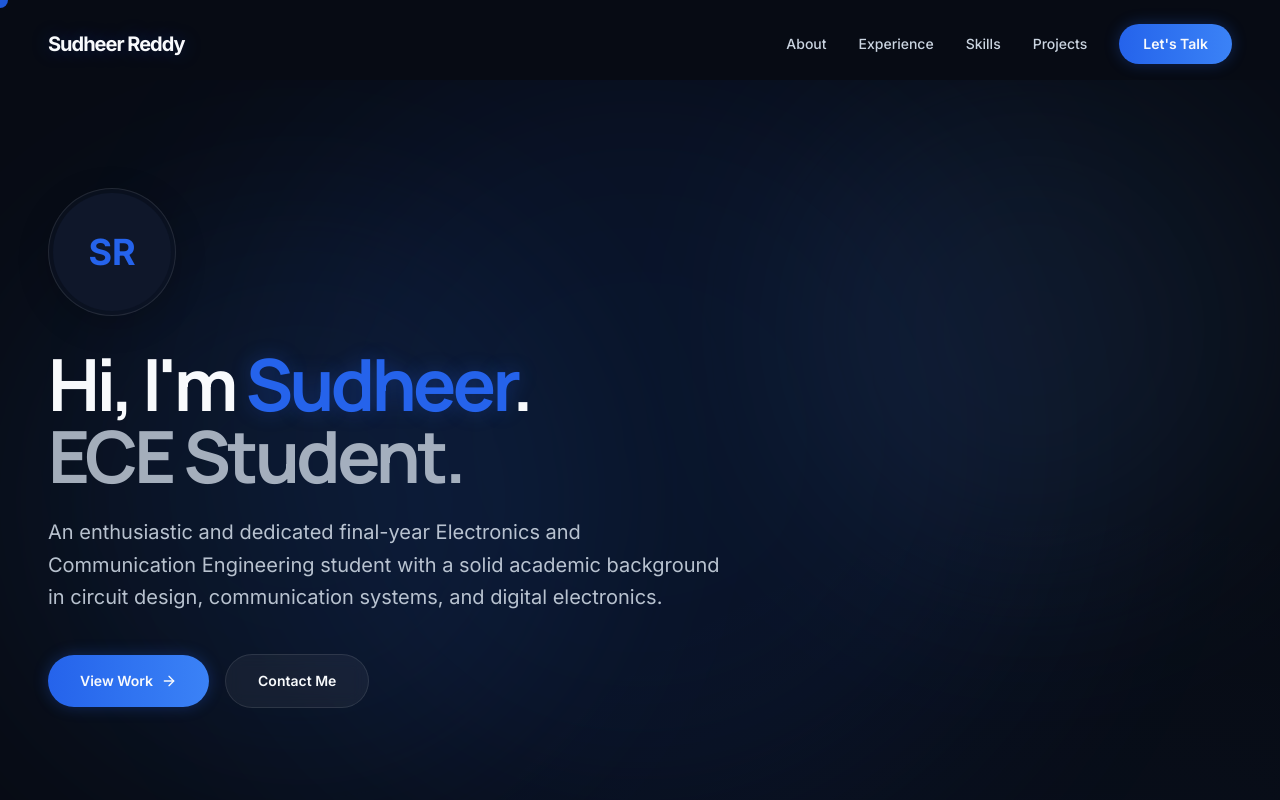
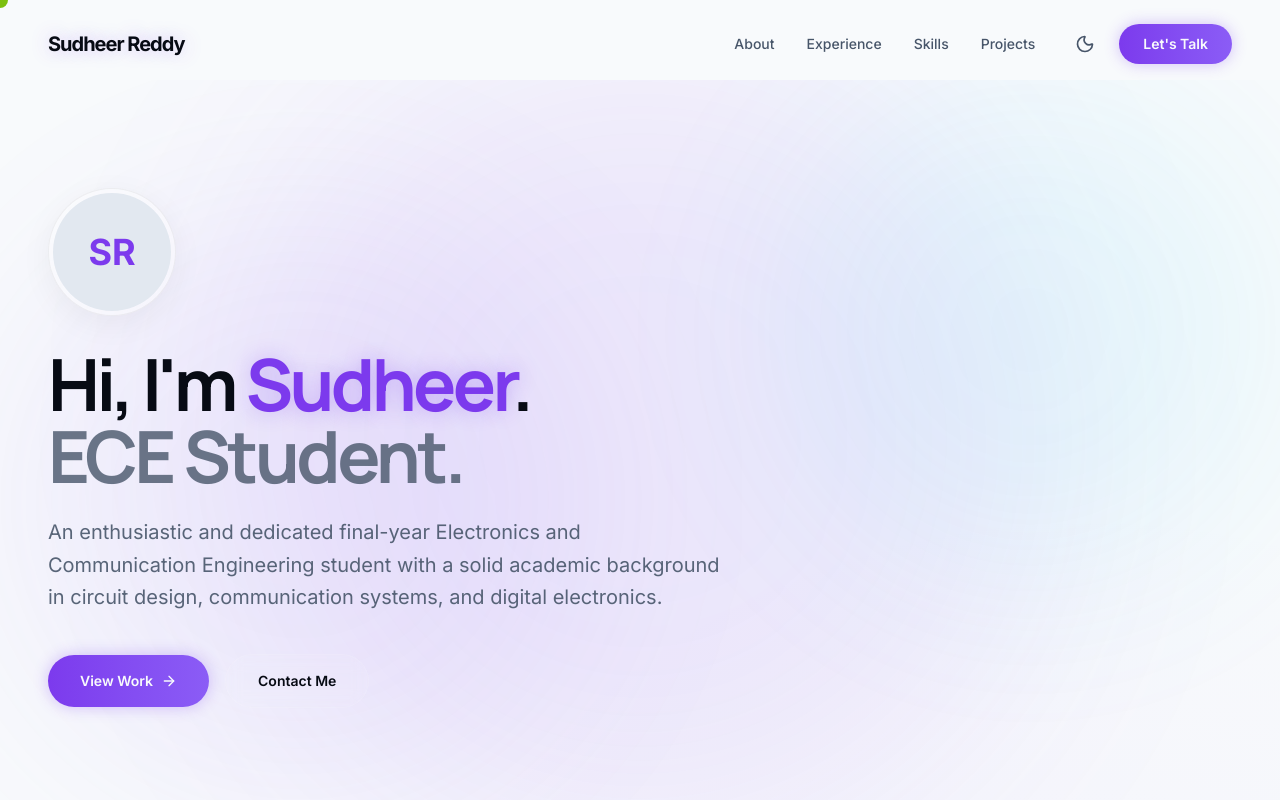
Before and after one commit to SudheerReddy007/SUDHEER-PORTFOLIO, a Next.js app: page / in a window 1280 px wide. Shown: the top 800 px of the page. Built offline with nearby package versions, Linux system fonts and the light colour scheme.

Commit message:
Restore original dark blue theme and theme toggle switch button

```diff
--- a/src/app/layout.tsx
+++ b/src/app/layout.tsx
@@ -45,7 +45,8 @@ export const metadata: Metadata = {
 
 export const viewport = {
   themeColor: [
-    { media: "(prefers-color-scheme: dark)", color: "#070B14" },
+    { media: "(prefers-color-scheme: light)", color: "white" },
+    { media: "(prefers-color-scheme: dark)", color: "black" },
   ],
 };
 
@@ -61,7 +62,7 @@ export default function RootLayout({
       suppressHydrationWarning
     >
       <body className="min-h-screen flex flex-col pt-20 font-sans selection:bg-primary/30">
-        <ThemeProvider attribute="class" defaultTheme="dark" forcedTheme="dark" enableSystem={false}>
+        <ThemeProvider attribute="class" defaultTheme="system" enableSystem>
           <CustomCursor />
           <Navbar />
           <main className="flex-1">{children}</main>
--- a/src/components/layout/Navbar.tsx
+++ b/src/components/layout/Navbar.tsx
@@ -5,6 +5,7 @@ import { motion } from "framer-motion";
 import Link from "next/link";
 import { cn } from "@/lib/utils";
 import { Menu, X } from "lucide-react";
+import { ThemeToggle } from "@/components/ui/ThemeToggle";
 import { navLinks, AUTHOR_NAME } from "@/constants";
 
 export function Navbar() {
@@ -45,6 +46,7 @@ export function Navbar() {
             </a>
           ))}
           <div className="flex items-center gap-4">
+            <ThemeToggle />
             <a
               href="#contact"
               className="px-6 py-2.5 rounded-full btn-primary text-sm font-semibold"
--- a/src/styles/globals.css
+++ b/src/styles/globals.css
@@ -21,15 +21,27 @@
 
 @layer base {
   :root {
+    --background: #F8FAFC;
+    --foreground: #070B14;
+    --primary: #7C3AED;
+    --primary-foreground: #F8FAFC;
+    --muted: #E2E8F0;
+    --muted-foreground: #475569;
+    --border: rgba(0, 0, 0, 0.1);
+    --accent: #22D3EE;
+    --secondary: #8B5CF6;
+  }
+
+  .dark {
     --background: #070B14;
     --foreground: #F8FAFC;
-    --primary: #2563EB;
+    --primary: #7C3AED;
     --primary-foreground: #F8FAFC;
     --muted: #0F172A;
     --muted-foreground: #CBD5E1;
     --border: rgba(255, 255, 255, 0.08);
-    --accent: #60A5FA;
-    --secondary: #3B82F6;
+    --accent: #22D3EE;
+    --secondary: #8B5CF6;
   }
 }
 
@@ -40,8 +52,8 @@
   body {
     @apply bg-background text-foreground antialiased selection:bg-primary/30;
     background-image:
-      radial-gradient(circle at 15% 50%, rgba(37, 99, 235, 0.05), transparent 25%),
-      radial-gradient(circle at 85% 30%, rgba(59, 130, 246, 0.05), transparent 25%);
+      radial-gradient(circle at 15% 50%, rgba(124, 58, 237, 0.05), transparent 25%),
+      radial-gradient(circle at 85% 30%, rgba(139, 92, 246, 0.05), transparent 25%);
   }
   h1, h2, h3, h4, h5, h6 {
     @apply font-heading tracking-tight;
@@ -50,19 +62,19 @@
 
 @layer utilities {
   .glass {
-    @apply bg-[#0F172A]/40 backdrop-blur-[24px] border border-white/10 shadow-[0_8px_32px_rgba(0,0,0,0.2)];
+    @apply bg-white/40 dark:bg-[#0F172A]/40 backdrop-blur-[24px] border border-black/5 dark:border-white/10 shadow-[0_8px_32px_rgba(0,0,0,0.05)] dark:shadow-[0_8px_32px_rgba(0,0,0,0.2)];
     transition: transform 0.3s ease, box-shadow 0.3s ease, background 0.3s ease, border-color 0.3s ease;
   }
   .glass:hover {
-    @apply bg-[#111827]/60 border-white/20 shadow-[0_8px_32px_rgba(37,99,235,0.15)];
+    @apply bg-white/60 dark:bg-[#111827]/60 border-black/10 dark:border-white/20 shadow-[0_8px_32px_rgba(124,58,237,0.15)];
   }
   .btn-primary {
-    @apply bg-gradient-to-r from-primary to-secondary text-primary-foreground border-transparent shadow-[0_0_15px_rgba(37,99,235,0.3)] hover:shadow-[0_0_25px_rgba(59,130,246,0.5)] transition-all duration-300;
+    @apply bg-gradient-to-r from-primary to-secondary text-primary-foreground border-transparent shadow-[0_0_15px_rgba(124,58,237,0.3)] hover:shadow-[0_0_25px_rgba(139,92,246,0.5)] transition-all duration-300;
   }
   .text-balance {
     text-wrap: balance;
   }
   .text-glow {
-    text-shadow: 0 0 20px rgba(37, 99, 235, 0.3);
+    text-shadow: 0 0 20px rgba(124, 58, 237, 0.3);
   }
 }
```
